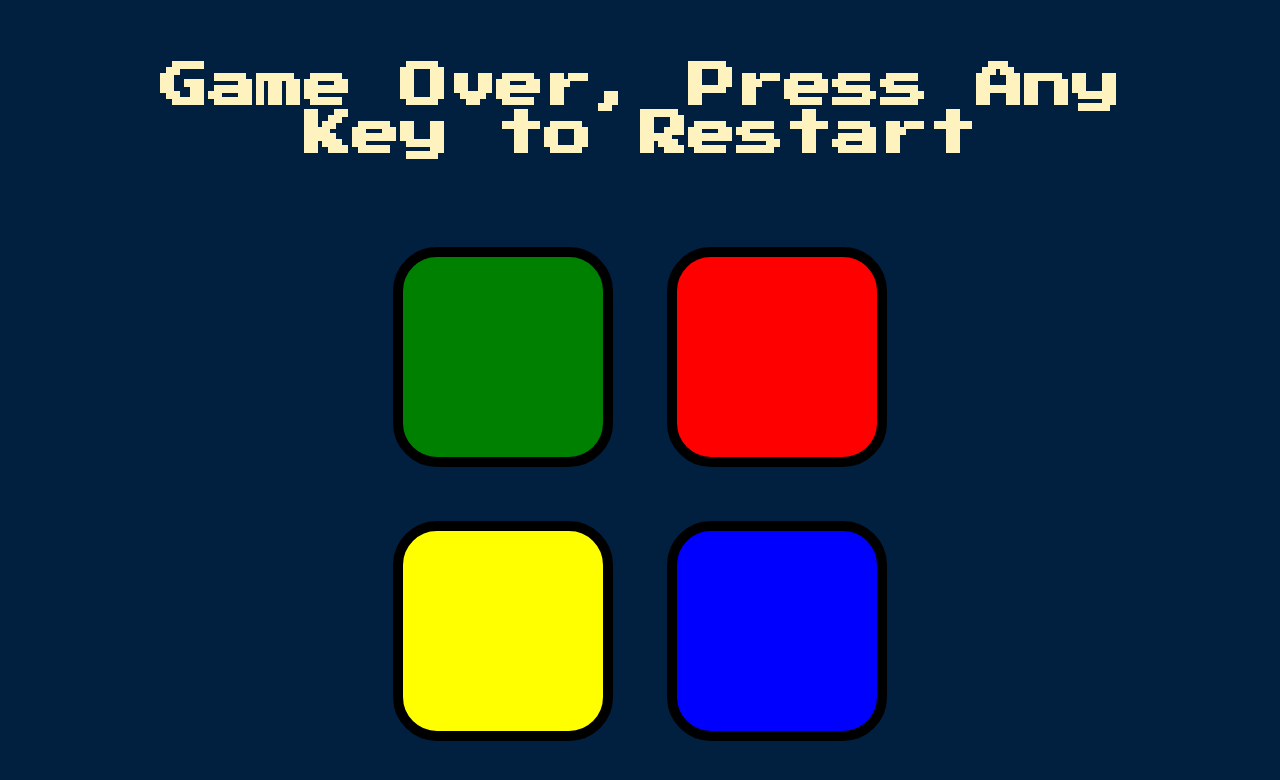
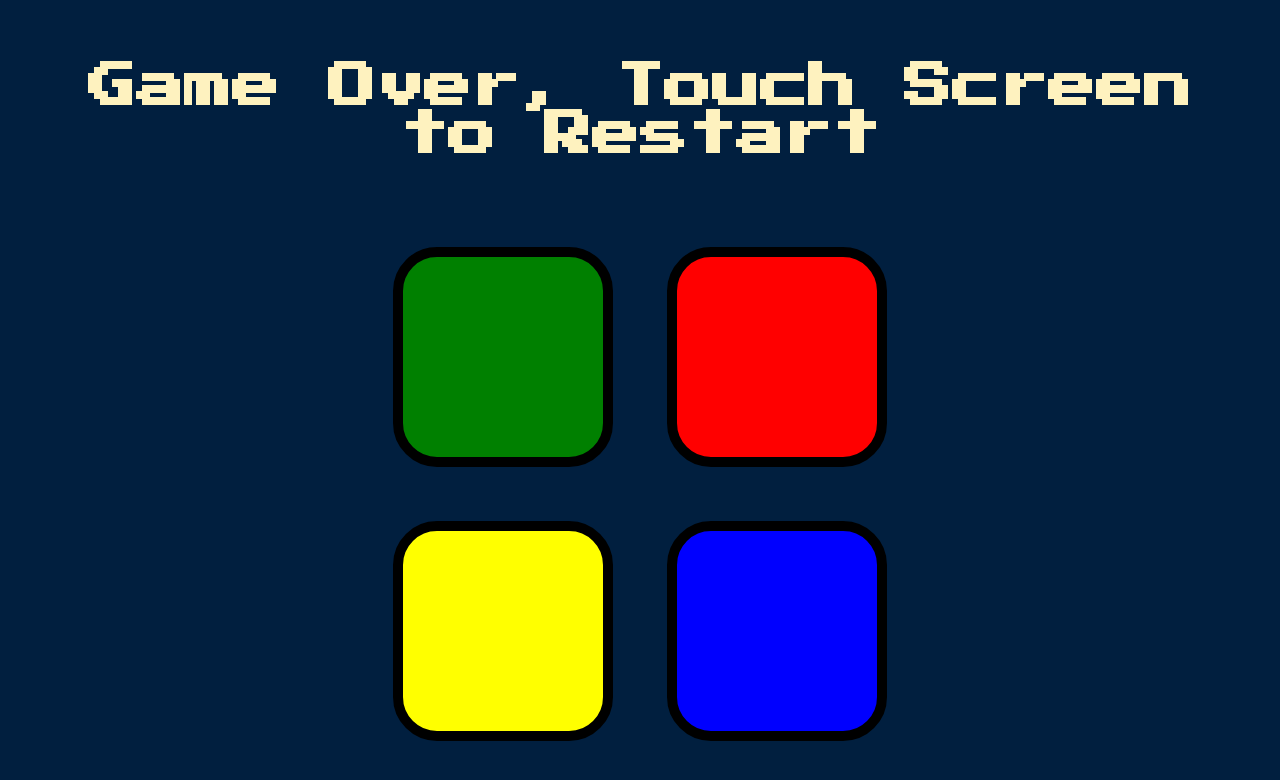
Before and after one commit to fergusella/Simon_Game, a plain HTML site: page index.html in a window 1280 px wide. Both pictures are taken after a click on the element 503 px from the left and 309 px from the top of the page. Drawn offline with nearby package versions, Linux system fonts and the light colour scheme.

Commit message:
Version 4

```diff
--- a/game.js
+++ b/game.js
@@ -59,7 +59,7 @@ function checkAnswer(currentLevel) {
       $("body").removeClass("game-over");
     }, 500);
 
-    $("#level-title").text("Game Over, Press Any Key to Restart");
+    $("#level-title").text("Game Over, Touch Screen to Restart");
 
     startOver();
 
--- a/index.html
+++ b/index.html
@@ -9,7 +9,7 @@
 </head>
 
 <body>
-  <h1 id="level-title">Press A Key to Start</h1>
+  <h1 id="level-title">Touch Screen to Start</h1>
   <div class="container">
     <div class="row">
 
```
